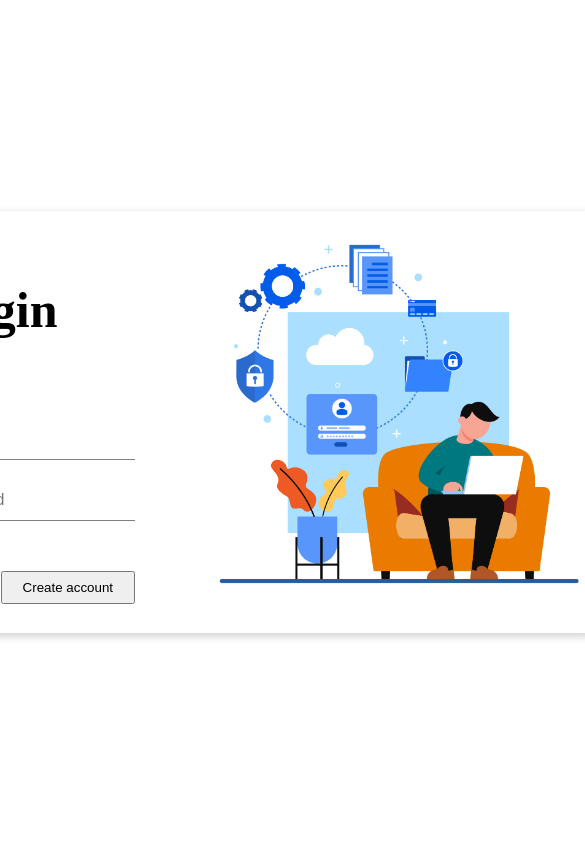
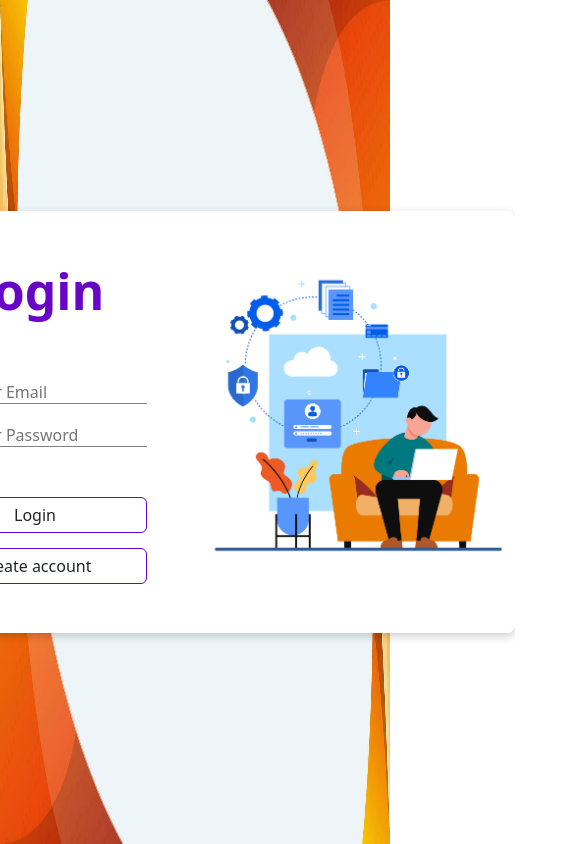
Before and after one commit to sabbir-62/blog-project-with-MERN, a React (Vite) app in the folder Client/: page / in a window 390 px wide. Shown: the whole page, 585 px wide, since content can reach past the window. Built offline with nearby package versions, Linux system fonts and the light colour scheme.

Commit message:
[In progress] login page designed

```diff
--- a/Client/package.json
+++ b/Client/package.json
@@ -10,10 +10,9 @@
     "preview": "vite preview"
   },
   "dependencies": {
-    "@emotion/react": "^11.11.1",
-    "@emotion/styled": "^11.11.0",
-    "@mui/material": "^5.14.16",
+    "bootstrap": "^5.3.2",
     "react": "^18.2.0",
+    "react-bootstrap": "^2.9.1",
     "react-dom": "^18.2.0"
   },
   "devDependencies": {
--- a/Client/src/App.jsx
+++ b/Client/src/App.jsx
@@ -1,4 +1,6 @@
-import './App.css'
+import './App.css';
+import 'bootstrap';
+import 'bootstrap/dist/css/bootstrap.min.css';
 
 //Components import
 import Login from './components/account/Login'
--- a/Client/src/components/account/Login.jsx
+++ b/Client/src/components/account/Login.jsx
@@ -8,15 +8,15 @@ const Login = () => {
 
 
     return (
-        <div className="container">
+        <div className="login-container">
            <div className="login-box">
                 <div className="input-form">
                     <h1 className="login-heading">Login</h1>
                     <input className="login-input-field"  placeholder="Enter Your Email"/>
                     <input className="login-input-field"  placeholder="Enter Your Password"/>
                     <div className="login-buttons">
-                        <button className="login-btn">Login</button>
-                        <button className="login-btn">Create account</button>
+                        <button className="login-btn btn">Login</button>
+                        <button className="login-btn create-account-btn btn">Create account</button>
                     </div>
                 </div>
                 <div className="image">
--- a/Client/src/components/account/login.css
+++ b/Client/src/components/account/login.css
@@ -2,8 +2,11 @@
     margin: 0;
     padding: 0;
 }
-.container {
-    margin: auto;
+.login-container {
+    background-image: url("../../assets/background.jpg");
+    background-size: 100% 100%;
+    background-position: center;
+    margin: 0;
     display: flex;
     flex-direction: column;
     justify-content: center;
@@ -11,11 +14,14 @@
     height: 100vh;
   }
 
+
+
   .login-box{
     height: 50vh;
     display: flex;
     box-shadow: 0 3px 10px rgb(0 0 0 / 0.2);
     border-radius: 8px;
+    background-color: white;
   }
 
   .input-form{
@@ -26,8 +32,10 @@
   }
 
   .login-heading{
-    margin: 70px;
+    margin: 50px 0;
     font-size: 50px;
+    font-weight: 600;
+    color:rgb(105, 6, 197)
   }
 
   .login-input-field{
@@ -52,6 +60,12 @@
   .login-btn{
     padding: 7px 20px;
     cursor: pointer;
+    border: 1px solid rgb(105, 6, 197)
+  }
+
+  .login-btn:hover{
+    background-color: rgb(105, 6, 197);
+    color: white;
   }
 
   .image {
@@ -66,3 +80,35 @@
     max-width: 100%;
     max-height: 100%;
   }
+
+
+  @media only screen and (max-width: 991px){
+    .input-form{
+        width: 350px;
+    }
+    .image{
+        width: 350px;
+    }
+
+    .login-btn{
+        padding: 5px 20px;
+      }
+}
+
+@media only screen and (max-width: 867px){
+    .input-form{
+        width: 320px;
+    }
+    .image{
+        width: 320px;
+    }
+
+    .login-buttons{
+        display: flex;
+        flex-direction: column;
+      }
+
+      .create-account-btn{
+        margin: 15px 0 100px 0;
+      }
+}
```
Also changed, not shown: Client/src/assets/background.jpg (added), 1 other file (tests, documents, lock files or other folders).
